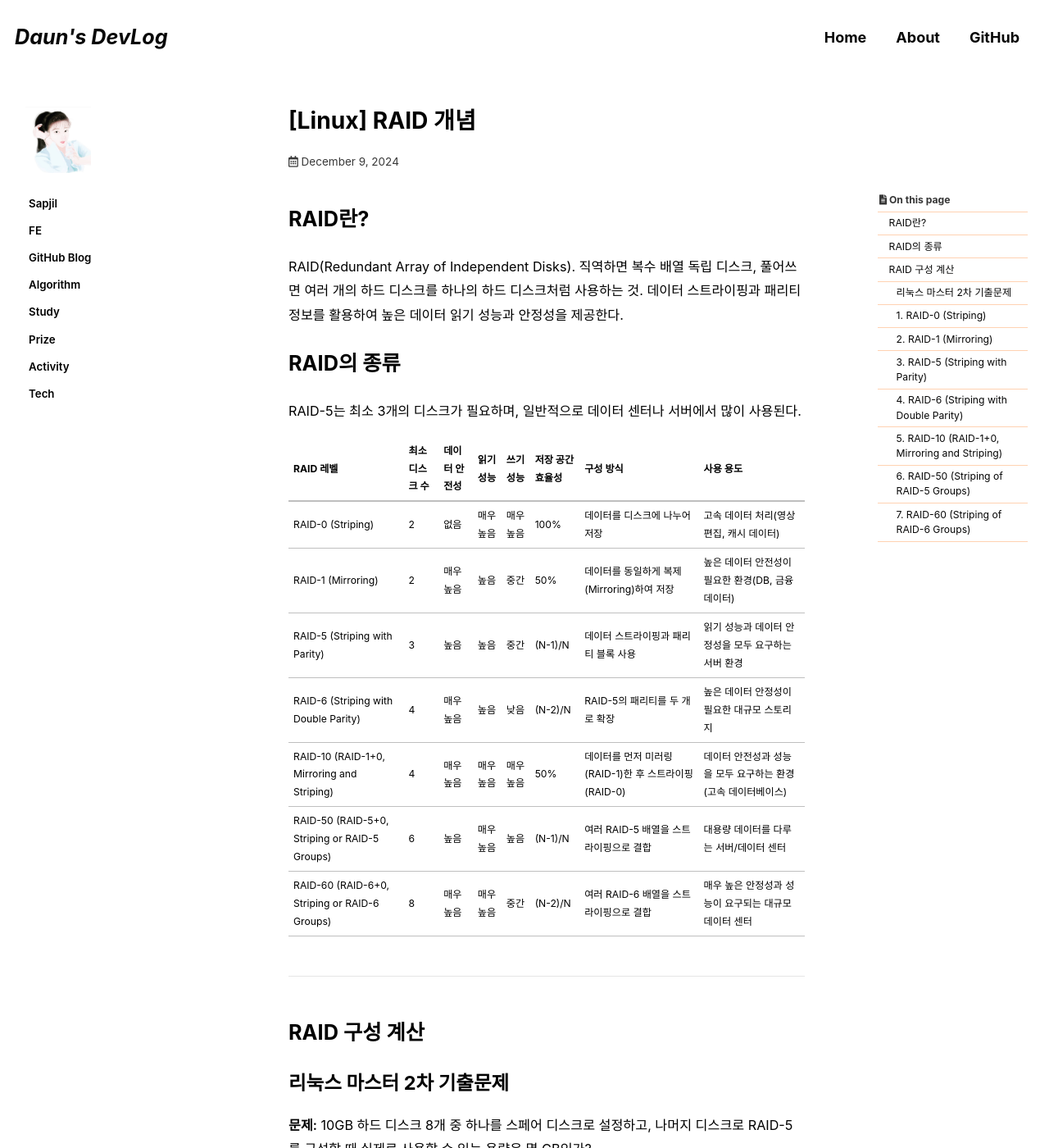
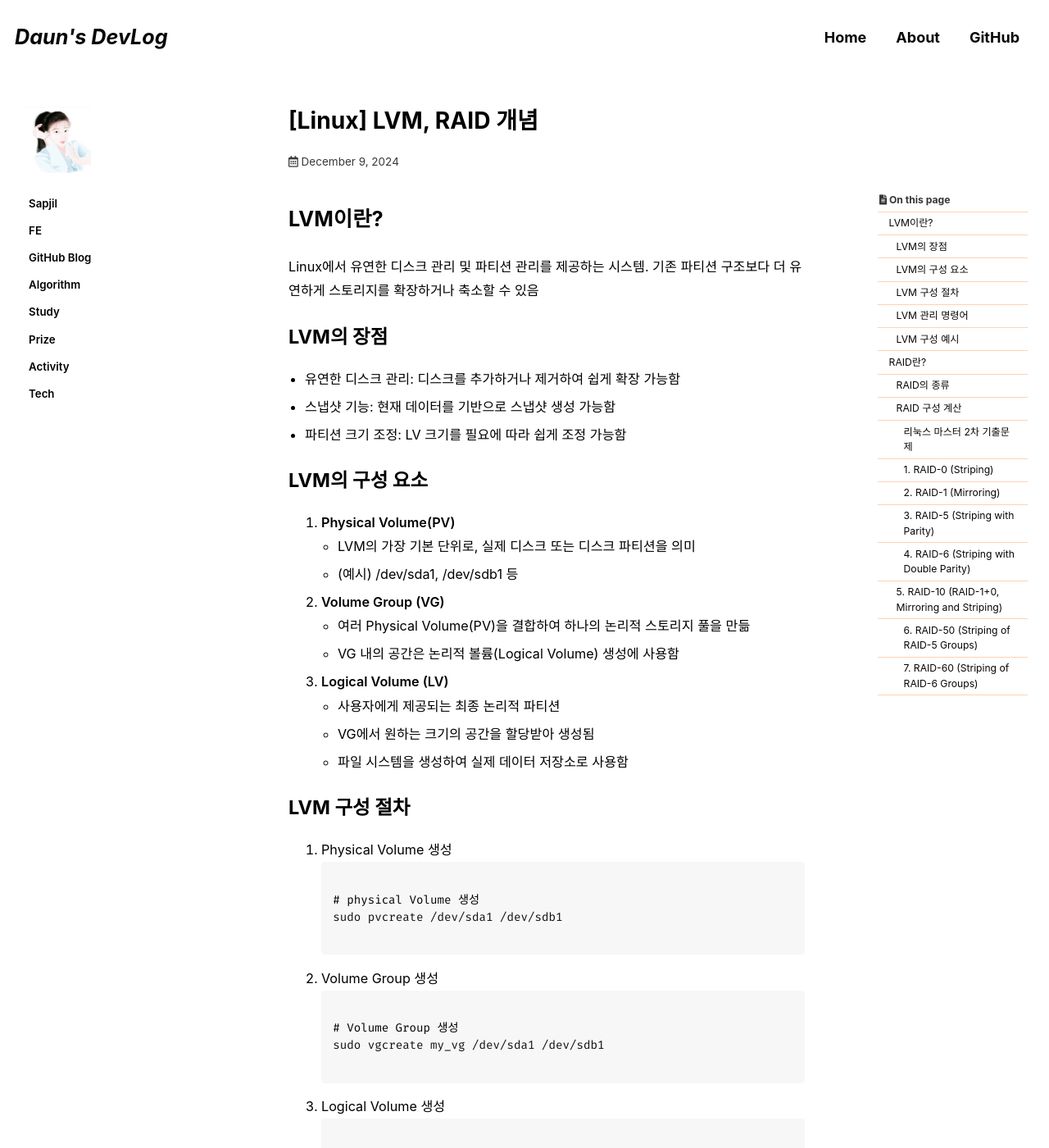
Before and after one commit to DAUN3046/DAUN3046.github.io, a Jekyll site: the page built from _posts/2024-12-09-std.md, in a window 1280 px wide and 1400 px high. Shown: the whole window at 82% size. Built offline with Jekyll 4.4.1, drawn with Linux system fonts in a browser that asks for light colours; cached includes are drawn as plain includes; some web fonts are replaced; comment, search, counter and statistics services are not loaded; some of the changed text lies outside the part shown.

Commit message:
Update 2024-12-09-std.md

````diff
--- a/_posts/2024-12-09-std.md
+++ b/_posts/2024-12-09-std.md
@@ -1,5 +1,5 @@
 ---
-title: "[Linux] RAID 개념"
+title: "[Linux] LVM, RAID 개념"
 excerpt: RAID에 대해 알아보자.
 categories:
   - Study
@@ -13,34 +13,175 @@ toc_sticky: true
 
 date: 2024-12-09
 ---
+# LVM이란?
+Linux에서 유연한 디스크 관리 및 파티션 관리를 제공하는 시스템. 기존 파티션 구조보다 더 유연하게 스토리지를 확장하거나 축소할 수 있음
+
+## LVM의 장점
+- 유연한 디스크 관리: 디스크를 추가하거나 제거하여 쉽게 확장 가능함
+- 스냅샷 기능: 현재 데이터를 기반으로 스냅샷 생성 가능함
+- 파티션 크기 조정: LV 크기를 필요에 따라 쉽게 조정 가능함
+
+## LVM의 구성 요소
+1. **Physical Volume(PV)**
+   - LVM의 가장 기본 단위로, 실제 디스크 또는 디스크 파티션을 의미
+   - (예시) /dev/sda1, /dev/sdb1 등
+2. **Volume Group (VG)**
+   - 여러 Physical Volume(PV)을 결합하여 하나의 논리적 스토리지 풀을 만듦
+   - VG 내의 공간은 논리적 볼륨(Logical Volume) 생성에 사용함
+3. **Logical Volume (LV)**
+   - 사용자에게 제공되는 최종 논리적 파티션
+   - VG에서 원하는 크기의 공간을 할당받아 생성됨
+   - 파일 시스템을 생성하여 실제 데이터 저장소로 사용함
+
+## LVM 구성 절차
+
+1. Physical Volume 생성
+   ```bash
+
+   # physical Volume 생성
+   sudo pvcreate /dev/sda1 /dev/sdb1
+
+   ```
+
+2. Volume Group 생성
+   ```bash
+
+   # Volume Group 생성
+   sudo vgcreate my_vg /dev/sda1 /dev/sdb1
+
+   ```
+3. Logical Volume 생성
+   ```bash
+
+   # Logical Volume 생성
+   sudo lvcreate -L 20G -n my_lv my_vg
+
+   ```
+4. 파일 시스템 생성
+   ```bash
+
+   # 파일 시스템 생성
+   sudo mkfs.ext4 /dev/my_vg/my_lv
+
+   ```
+
+6. Logical Volume 마운트
+   ```bash
+
+   # 마운트할 디렉토리 생성
+   sudo mkdir /mnt/my_volume
+
+   # Logical Volume 마운트
+   sudo mount /dev/my_vg/my_lv /mnt/my_volume
+
+   ```
+
+## LVM 관리 명령어
+1. Physical Volume 확인
+   ```bash
+
+   sudo pvdisplay
+
+   ```
+2. Volume Group 확인
+   ```bash
+
+   sudo vgdisplay
+
+   ```
+3. Logical Volume 확인
+   ```bash
+
+   sudo lvdisplay
+
+   ```
+4. Logical Volume 확장
+   ```bash
+
+   sudo lvextend -L +10G /dev/my_vg/my_lv
+   sudo resize2fs /dev/my_vg/my_lv  # 파일 시스템 크기 확장
+
+   ```
+5. Logical Volume 축소
+   ```bash
+
+   sudo resize2fs /dev/my_vg/my_lv 10G  # 파일 시스템 크기 조정
+   sudo lvreduce -L 10G /dev/my_vg/my_lv  # LV 크기 축소
+
+   ```
+6. Logical Volume 삭제
+   ```bash
+
+   sudo lvremove /dev/my_vg/my_lv
+
+   ```
+7. Volume Group 삭제
+   ```bash
+
+   sudo vgremove my_vg
+
+   ```
+8. Physical Volume 삭제
+   ```bash
+
+   sudo pvremove /dev/sda1
+
+   ```
+
+## LVM 구성 예시
+**구성 목표:**
+- 두 개의 디스크 `/dev/sda1(50GB)`, `/dev/sdb1(50GB)`를 사용해 LVM을 구성.
+- 하나의 VG `my_vg` 생성.
+- 80GB 크기의 LV `my_lv` 생성 후 마운트.
+
+**명령어:**
+```bash
+
+# 80GB 논리 볼륨 생성 코드
+sudo pvcreate /dev/sda1 /dev/sdb1 # PV 생성
+sudo vgcreate my_vg /dev/sda1 /dev/sdb1 # VG 생성
+sudo lvcreate -L 80G -n my_lv my_vg # LV 생성
+sudo mkfs.ext4 /dev/my_vg/my_lv # 파일 시스템 생성
+sudo mkdir /mnt/my_volume # 마운트
+sudo mount /dev/my_vg/my_lv/mnt/my_volume
+
+```
+
+---
 
 # RAID란?
 RAID(Redundant Array of Independent Disks). 직역하면 복수 배열 독립 디스크, 풀어쓰면 여러 개의 하드 디스크를 하나의 하드 디스크처럼 사용하는 것.
-데이터 스트라이핑과 패리티 정보를 활용하여 높은 데이터 읽기 성능과 안정성을 제공한다.
 
-# RAID의 종류
-RAID-5는 최소 3개의 디스크가 필요하며, 일반적으로 데이터 센터나 서버에서 많이 사용된다.
+데이터 스트라이핑과 패리티 정보를 활용하여 높은 데이터 읽기 성능과 안정성을 제공함.
+
+## RAID의 종류
+
 
 | RAID 레벨 | 최소 디스크 수 | 데이터 안전성 | 읽기 성능 | 쓰기 성능 | 저장 공간 효율성 | 구성 방식 | 사용 용도 |
 |-----------|----------------|---------------|-----------|-----------|-----------|-----------|------------------|
-| RAID-0 (Striping)    | 2              | 없음          | 매우 높음  | 매우 높음  | 100%             | 데이터를 디스크에 나누어 저장 | 고속 데이터 처리(영상편집, 캐시 데이터) |
-| RAID-1 (Mirroring)   | 2              | 매우 높음     | 높음       | 중간       | 50%              | 데이터를 동일하게 복제(Mirroring)하여 저장 | 높은 데이터 안전성이 필요한 환경(DB, 금융 데이터) |
-| RAID-5 (Striping with Parity)   | 3              | 높음          | 높음       | 중간       | (N-1)/N          | 데이터 스트라이핑과 패리티 블록 사용 | 읽기 성능과 데이터 안정성을 모두 요구하는 서버 환경 |
-| RAID-6 (Striping with Double Parity)   | 4              | 매우 높음     | 높음       | 낮음       | (N-2)/N          | RAID-5의 패리티를 두 개로 확장 | 높은 데이터 안정성이 필요한 대규모 스토리지 |
-| RAID-10 (RAID-1+0, Mirroring and Striping)  | 4              | 매우 높음     | 매우 높음  | 매우 높음  | 50%              | 데이터를 먼저 미러링(RAID-1)한 후 스트라이핑(RAID-0) | 데이터 안전성과 성능을 모두 요구하는 환경(고속 데이터베이스) |
-| RAID-50 (RAID-5+0, Striping or RAID-5 Groups)  | 6              | 높음          | 매우 높음  | 높음       | (N-1)/N          | 여러 RAID-5 배열을 스트라이핑으로 결합 | 대용량 데이터를 다루는 서버/데이터 센터 |
-| RAID-60 (RAID-6+0, Striping or RAID-6 Groups)  | 8              | 매우 높음     | 매우 높음  | 중간       | (N-2)/N          | 여러 RAID-6 배열을 스트라이핑으로 결합 | 매우 높은 안정성과 성능이 요구되는 대규모 데이터 센터 |
+| RAID-0 (Striping)    | 2              | 없음          | 매우 높음  | 매우 높음  | 100%             | 데이터를 디스크에 나누어 저장 | 고속 데이터 처리(영상편집시스템, 캐시 데이터) |
+| RAID-1 (Mirroring)   | 2              | 매우 높음     | 높음       | 중간       | 50%              | 데이터를 동일하게 복제(Mirroring)하여 저장 | 높은 데이터 안전성이 필요한 환경(DB 서버, 금융 데이터 DB) |
+| RAID-5 (Striping with Parity)   | 3              | 높음          | 높음       | 중간       | (N-1)/N          | 데이터 스트라이핑과 패리티 블록 사용 | 읽기 성능과 데이터 안정성을 모두 요구하는 서버 환경(웹 서버, 파일 서버) |
+| RAID-6 (Striping with Double Parity)   | 4              | 매우 높음     | 높음       | 낮음       | (N-2)/N          | RAID-5의 패리티를 두 개로 확장 | 높은 데이터 안정성이 필요한 대규모 스토리지(백업 서버, 데이터 아카이빙) |
+| RAID-10 (RAID-1+0, Mirroring and Striping)  | 4              | 매우 높음     | 매우 높음  | 매우 높음  | 50%              | 데이터를 먼저 미러링(RAID-1)한 후 스트라이핑(RAID-0) | 데이터 안전성과 성능을 모두 요구하는 환경(고속 DB) |
+| RAID-50 (RAID-5+0, Striping or RAID-5 Groups)  | 6              | 높음          | 매우 높음  | 높음       | (N-1)/N          | 여러 RAID-5 배열을 스트라이핑으로 결합 | 대용량 데이터를 다루는 서버/데이터 센터(빅데이터 분석 서버, 대용량 파일 스토리지) |
+| RAID-60 (RAID-6+0, Striping or RAID-6 Groups)  | 8              | 매우 높음     | 매우 높음  | 중간       | (N-2)/N          | 여러 RAID-6 배열을 스트라이핑으로 결합 | 매우 높은 안정성과 성능이 요구되는 대규모 데이터 센터(클라우드 데이터 센터, 연구 DB) |
+
+> 서버 개발자가 아니어서 실상은 알 수 없지만, GPT는 RAID 레벨을 성능, 안정성, 용량 요구에 따라 다음과 같이 선택하는 경향이 있다고 소개했다. 확실하지 않으므로 참고만 하자.
+> - 성능 중시: RAID-0, RAID-10
+> - 안전성 중시: RAID-1, RAID-6
+> - 균형 중시: RAID-5, RAID-50
 
 ---
 
-# RAID 구성 계산
-## 리눅스 마스터 2차 기출문제
+## RAID 구성 계산
+### 리눅스 마스터 2차 기출문제
 
 **문제:** 10GB 하드 디스크 8개 중 하나를 스페어 디스크로 설정하고, 나머지 디스크로 RAID-5를 구성할 때 실제로 사용할 수 있는 용량은 몇 GB인가?
 
-**답**: 60GB
+**답:** 60GB
 
-**해설**:
+**해설:**
 
 1. RAID-5 구성 원리:
    - RAID-5에서는 데이터를 스트라이핑하고, 추가로 패리티 정보를 저장한다.
@@ -61,7 +202,7 @@ RAID-5는 최소 3개의 디스크가 필요하며, 일반적으로 데이터
 
 ---
 
-## **1. RAID-0 (Striping)**
+### **1. RAID-0 (Striping)**
 
 - **구성:** 4개의 디스크, 각 디스크 용량 10GB.
 - **계산:** 모든 디스크의 용량을 합산.
@@ -70,7 +211,7 @@ RAID-5는 최소 3개의 디스크가 필요하며, 일반적으로 데이터
 
 ---
 
-## **2. RAID-1 (Mirroring)**
+### **2. RAID-1 (Mirroring)**
 
 - **구성:** 2개의 디스크, 각 디스크 용량 10GB.
 - **계산:** 한 디스크가 복제본으로 사용, 실질적으로 1개의 디스크 용량만 사용 가능.
@@ -79,7 +220,7 @@ RAID-5는 최소 3개의 디스크가 필요하며, 일반적으로 데이터
 
 ---
 
-## **3. RAID-5 (Striping with Parity)**
+### **3. RAID-5 (Striping with Parity)**
 
 - **구성:** 5개의 디스크, 각 디스크 용량 10GB.
 - **계산:** 총 디스크 수 중 1개는 패리티로 사용되므로 (N-1)개의 용량만 사용 가능.
@@ -88,7 +229,7 @@ RAID-5는 최소 3개의 디스크가 필요하며, 일반적으로 데이터
 
 ---
 
-## **4. RAID-6 (Striping with Double Parity)**
+### **4. RAID-6 (Striping with Double Parity)**
 
 - **구성:** 6개의 디스크, 각 디스크 용량 10GB.
 - **계산:** 총 디스크 수 중 2개는 패리티로 사용, (N-2)개의 용량만 사용 가능.
@@ -106,7 +247,7 @@ RAID-5는 최소 3개의 디스크가 필요하며, 일반적으로 데이터
 
 ---
 
-## **6. RAID-50 (Striping of RAID-5 Groups)**
+### **6. RAID-50 (Striping of RAID-5 Groups)**
 
 - **구성:** 6개의 디스크, 각 디스크 용량 10GB. RAID-5 그룹 2개로 구성.
 - **계산:** RAID-5 그룹당 1개 패리티 디스크 사용 -> 그룹별 용량 계산 후 스트라이핑.
@@ -115,7 +256,7 @@ RAID-5는 최소 3개의 디스크가 필요하며, 일반적으로 데이터
 
 ---
 
-## **7. RAID-60 (Striping of RAID-6 Groups)**
+### **7. RAID-60 (Striping of RAID-6 Groups)**
 
 - **구성:** 8개의 디스크, 각 디스크 용량 10GB. RAID-6 그룹 2개로 구성.
 - **계산:** RAID-6 그룹당 2개 패리티 디스크 사용 -> 그룹별 용량 계산 후 스트라이핑.
````
